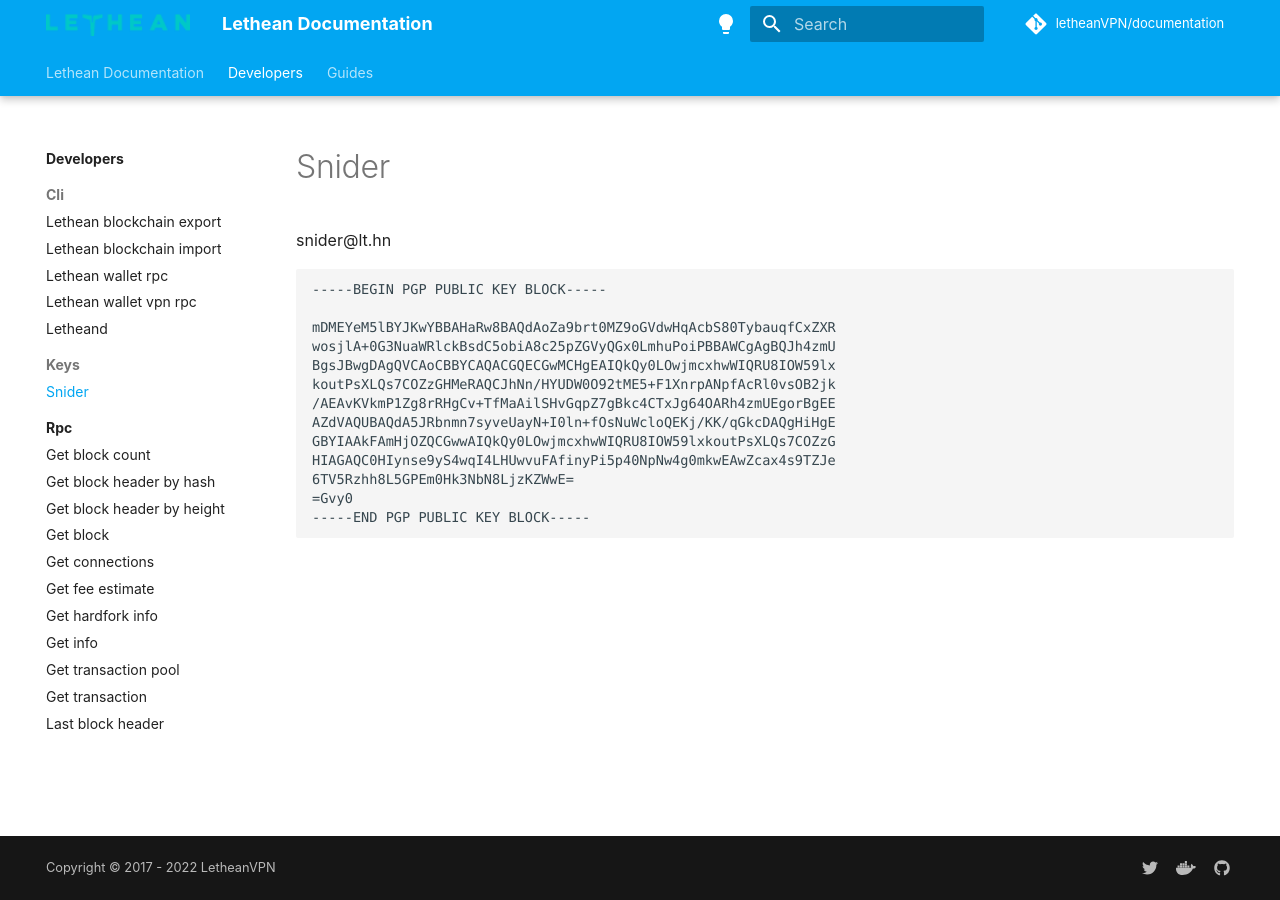
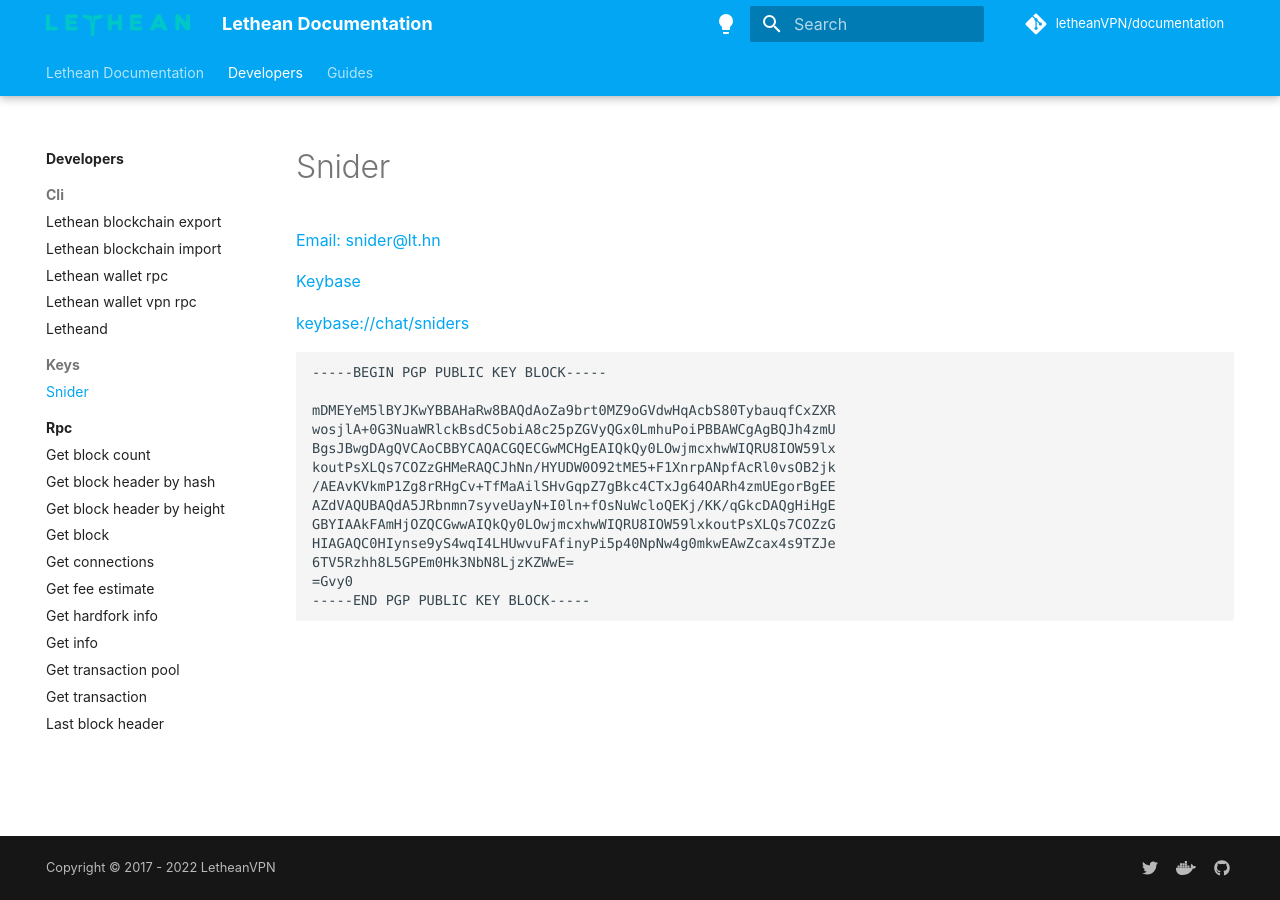
Before and after one commit to letheanVPN/documentation, an MkDocs documentation site: the page built from docs/developers/keys/snider.md, in a window 1280 px wide. Built offline with MkDocs 1.6.1 and Material for MkDocs 9.7.7, drawn with Linux system fonts in a browser that asks for light colours; comment, search, counter and statistics services are not loaded.

Commit message:
Update snider.md

````diff
--- a/docs/developers/keys/snider.md
+++ b/docs/developers/keys/snider.md
@@ -1,4 +1,9 @@
-snider@lt.hn
+[Email: snider@lt.hn](mailto:snider@lt.hn)
+
+[Keybase](https://keybase.io/sniders)
+
+<a href="keybase://chat/sniders">keybase://chat/sniders</a>
+
 ```text
 -----BEGIN PGP PUBLIC KEY BLOCK-----
 
````
